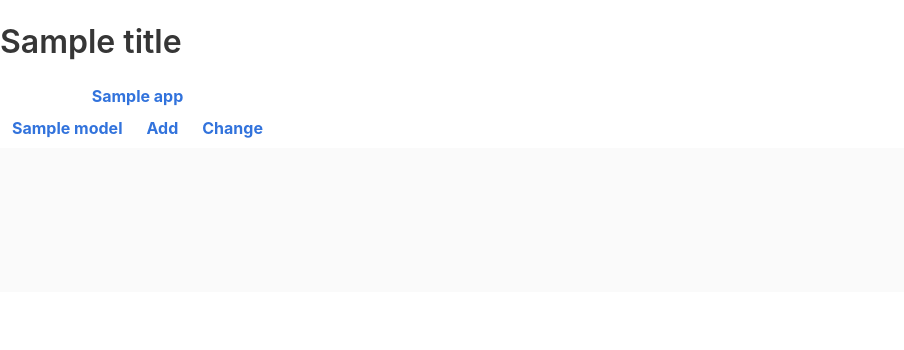
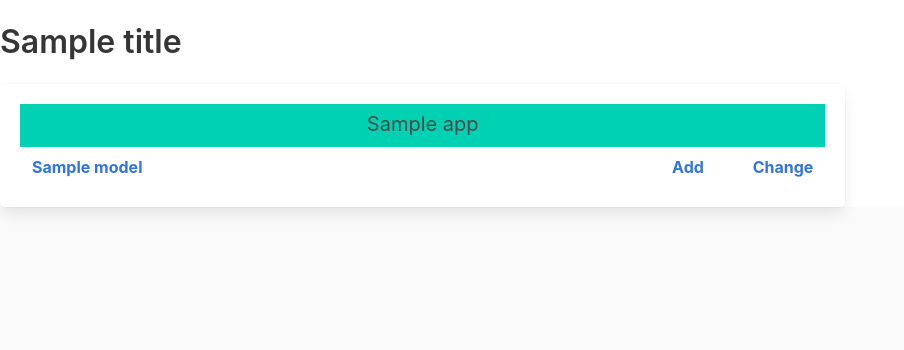
Before and after one commit to Hispar/django_visual_admin, a Django app: template custom_admin/templates/custom_admin/app_index.html in a window 1280 px wide. Shown: the part 78-428 px from the top of the page, without its empty margins (0-904 px from the left). Run offline with Django 3.2, Linux system fonts and the light colour scheme; the template is opened without the code that fills it: most values are stand-ins (such as "Sample title", 1, 10 or a date in 2020); parts of the project's set-up code (start-up, migrations or seed data) failed here and were passed over.

Commit message:
Improved custom_admin home

```diff
--- a/custom_admin/sites.py
+++ b/custom_admin/sites.py
@@ -229,8 +229,10 @@ class AdminSite(BaseAdminSite):
                 try:
                     model_dict['admin_url'] = reverse('custom_admin:%s_%s_changelist' % info, current_app=self.name)
                 except NoReverseMatch:
-                    # print(info)
-                    pass
+                    try:
+                        model_dict['admin_url'] = reverse('custom_admin:%s_%s_changelist' % (model._meta.app_label, model._meta.model_name), current_app=self.name)
+                    except NoReverseMatch:
+                        pass
             if perms.get('add'):
                 try:
                     model_dict['add_url'] = reverse('custom_admin:%s_%s_add' % info, current_app=self.name)
--- /dev/null
+++ b/custom_admin/static/custom_admin/css/custom.css
@@ -0,0 +1,3 @@
+.table-action-link {
+    width: 10%;
+}
--- a/custom_admin/templates/custom_admin/base.html
+++ b/custom_admin/templates/custom_admin/base.html
@@ -5,7 +5,9 @@
 <title>{% block title %}{% endblock %}</title>
 <link rel="stylesheet" type="text/css"
       href="{% block stylesheet %}{% static "custom_admin/css/bulma.min.css" %}{% endblock %}">
-{% block extrastyle %}{% endblock %}
+{% block extrastyle %}
+  <link rel="stylesheet" type="text/css" href="{% static "custom_admin/css/custom.css" %}">
+{% endblock %}
   {% block extrahead %}{% endblock %}
   {% block responsive %}
     <meta name="viewport" content="user-scalable=no, width=device-width, initial-scale=1.0, maximum-scale=1.0">
--- a/custom_admin/templates/custom_admin/index.html
+++ b/custom_admin/templates/custom_admin/index.html
@@ -4,43 +4,42 @@
 {% block breadcrumbs %}{% endblock %}
 
 {% block content %}
-  <div id="content-main">
-
+  <div class="box">
       {% if app_list %}
         {% for app in app_list %}
-      <div class="app-{{ app.name|lower }} module">
-          <table class="table">
-          <caption>
-              <a href="{{ app.app_url }}"
+          <table class="table is-fullwidth">
+          <thead>
+            <th colspan="3" class="is-primary has-text-centered">
+                  <a href="{{ app.app_url }}" class="subtitle is-5"
                      title="{% blocktrans with name=app.name %}Models in the {{ name }} application{% endblocktrans %}">{{ app.app_label|capfirst }}</a>
-          </caption>
+            </th>
+          </thead>
+          <tbody>
             {% for model in app.models %}
               <tr class="model-{{ model.object_name|lower }}">
                       {% if model.admin_url %}
-                <th scope="row"><a href="{{ model.admin_url }}">{{ model.name }}</a></th>
+                        <td><a href="{{ model.admin_url }}">{{ model.name }}</a></td>
                       {% else %}
-                <th scope="row">{{ model.name }}</th>
+                        <td>{{ model.name }}</td>
                       {% endif %}
-
                 {% if model.add_url %}
-                  <td><a href="{{ model.add_url }}" class="addlink">{% trans 'Add' %}</a></td>
+                  <td class="table-action-link"><a href="{{ model.add_url }}" class="addlink">{% trans 'Add' %}</a></td>
                 {% else %}
-                  <td>&nbsp;</td>
+                  <td class="table-action-link">&nbsp;</td>
                 {% endif %}
-
                 {% if model.admin_url %}
                   {% if model.view_only %}
-                    <td><a href="{{ model.admin_url }}" class="viewlink">{% trans 'View' %}</a></td>
+                    <td class="table-action-link"><a href="{{ model.admin_url }}" class="viewlink">{% trans 'View' %}</a></td>
                   {% else %}
-                    <td><a href="{{ model.admin_url }}" class="changelink">{% trans 'Change' %}</a></td>
+                    <td class="table-action-link"><a href="{{ model.admin_url }}" class="changelink">{% trans 'Change' %}</a></td>
                   {% endif %}
                 {% else %}
                   <td>&nbsp;</td>
                 {% endif %}
                     </tr>
             {% endfor %}
+            </tbody>
           </table>
-          </div>
         {% endfor %}
       {% else %}
         <p>{% trans "You don't have permission to view or edit anything." %}</p>
@@ -49,16 +48,16 @@
 {% endblock %}
 
 {% block sidebar %}
-  <div id="content-related">
-    <div class="module" id="recent-actions-module">
-        <h2>{% trans 'Recent actions' %}</h2>
-        <h3>{% trans 'My actions' %}</h3>
+  <div class="box">
+    <h2 class="title">{% trans 'Recent actions' %}</h2>
+    <h3 class="subtitle">{% trans 'My actions' %}</h3>
         {% load log %}
         {% get_admin_log 10 as admin_log for_user user %}
     {% if not admin_log %}
-        <p>{% trans 'None available' %}</p>
+      <p class="panel-block">{% trans 'None available' %}</p>
     {% else %}
-        <ul class="actionlist">
+      <div class="content">
+            <ul>
                 {% for entry in admin_log %}
                   <li class="{% if entry.is_addition %}addlink{% endif %}{% if entry.is_change %}changelink{% endif %}{% if entry.is_deletion %}deletelink{% endif %}">
                     {% if entry.is_deletion or not entry.get_admin_url %}
@@ -75,7 +74,7 @@
                 </li>
                 {% endfor %}
             </ul>
+        </div>
     {% endif %}
 </div>
-</div>
 {% endblock %}
```
Lines whose indentation alone changed are shown as unchanged.
